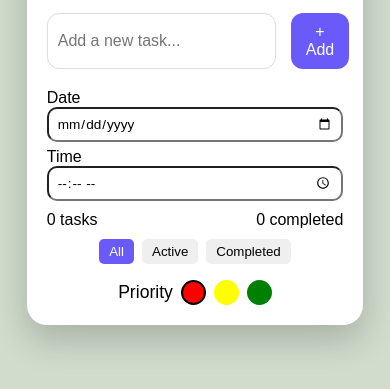
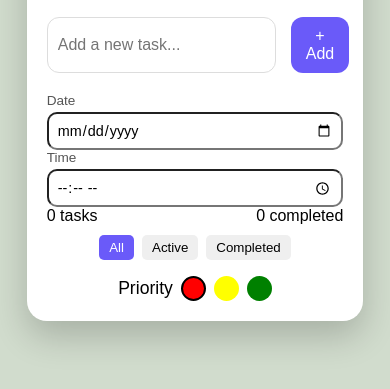
Before and after one commit to intiaz-tapu/To-do_list, a plain HTML site: page index.html in a window 390 px wide. Shown: the part 331-720 px from the top of the page. Drawn offline with Linux system fonts and the light colour scheme.

Commit message:
Update style.css

```diff
--- a/style.css
+++ b/style.css
@@ -69,12 +69,47 @@ h1 {
 #addBtn:hover {
     background: #5940e0;
 }
-
+}
 .datetime {
     display: flex;
-    gap: 10px;
-    margin-bottom: 10px;
+    gap: 15px;
+    margin-bottom: 15px;
 }
+
+.date-field,
+.time-field {
+    display: flex;
+    flex-direction: column;
+    flex: 1;
+}
+
+.datetime label {
+    font-size: 0.9rem;
+    font-weight: 500;
+    margin-bottom: 5px;
+    color: #555;
+}
+
+/* Mobile adjustments */
+@media (max-width: 480px) {
+    .datetime {
+        flex-direction: column;
+        gap: 10px;
+    }
+
+    .datetime label {
+        font-size: 0.85rem;
+        margin-bottom: 4px;
+    }
+
+    .datetime input {
+        width: 100%;
+        font-size: 0.9rem;
+        padding: 6px 8px;
+        height: 38px;
+    }
+}
+
 .datetime input {
     padding: 10px 12px;
     font-size: 1rem;
@@ -202,10 +237,10 @@ h1 {
         font-size: 1.7rem;
     }
 
-    .datetime {
+    /* .datetime {
         flex-direction: column;
         gap: 5px;
-    }
+    } */
 
     .filter {
         flex-wrap: wrap;
@@ -228,7 +263,7 @@ h1 {
     }
 }
 
-@media (max-width: 480px) {
+/* @media (max-width: 480px) {
     .datetime {
         flex-direction: column;
         gap: 6px;
@@ -241,4 +276,4 @@ h1 {
         padding: 5px 8px;
         height: 35px;
     }
-}
+} */
```
